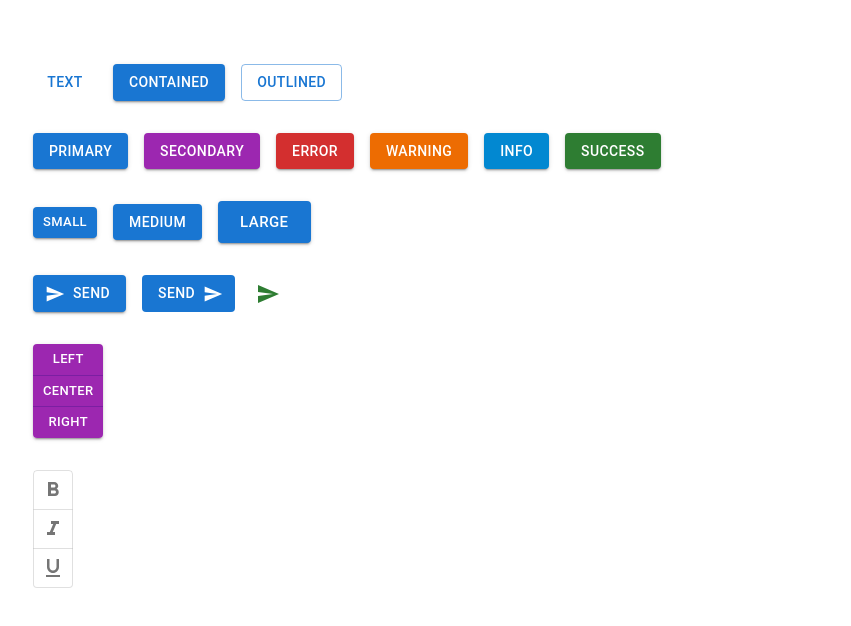
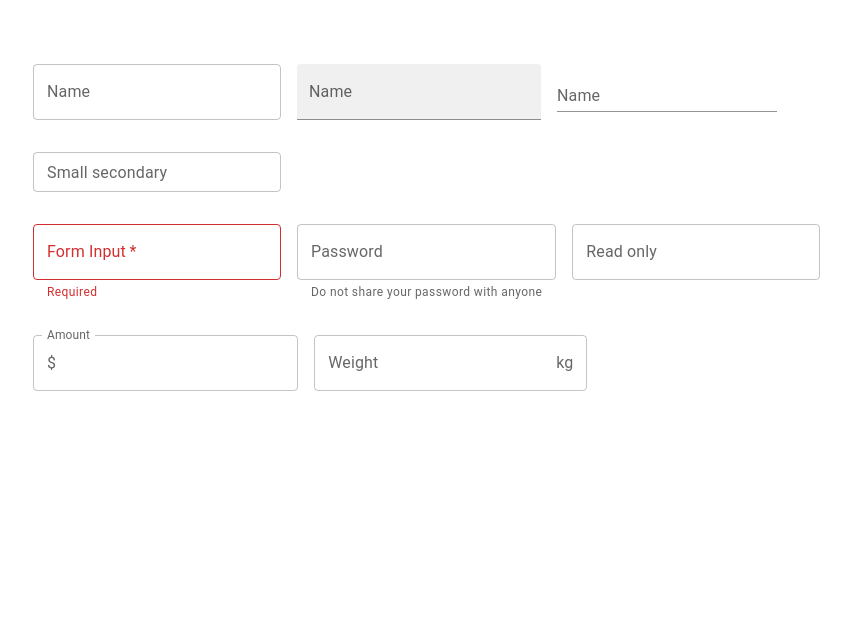
Before and after one commit to thethmuenaing/react-mui-demo, a React (Create React App) app: page / in a window 1280 px wide. Shown: the top 626 px of the page, without its empty margins (31-882 px from the left). Built offline with nearby package versions, Linux system fonts and the light colour scheme.

Commit message:
build MuiTextFiedl component

```diff
--- a/src/App.tsx
+++ b/src/App.tsx
@@ -1,12 +1,14 @@
 import './App.css';
 // import { MuiTypography } from './components/MuiTypography';
-import { MuiButton } from './components/MuiButton';
+// import { MuiButton } from './components/MuiButton';
+import { MuiTextField } from './components/MuiTextField';
 
 function App() {
   return (
     <div className="App">
       {/* <MuiTypography/> */}
-      <MuiButton/>
+      {/* <MuiButton/> */}
+      <MuiTextField/>
     </div>
   );
 }
--- /dev/null
+++ b/src/components/MuiTextField.tsx
@@ -0,0 +1,37 @@
+import { Stack, TextField, InputAdornment } from "@mui/material"
+import { useState } from "react"
+
+export const MuiTextField = () => {
+	const [value , setValue] = useState("")
+	return (
+		<Stack spacing={4}>
+			<Stack direction="row" spacing={2}>
+				<TextField label="Name" variant="outlined"/>
+				<TextField label="Name" variant="filled"/>
+				<TextField label="Name" variant="standard"/>
+			</Stack>
+
+			<Stack direction="row" spacing={2}>
+				<TextField label="Small secondary" size="small" color="secondary"/>
+			</Stack>
+
+			<Stack direction="row" spacing={2}>
+
+				<TextField label="Form Input" required error={!value} value={value}
+				onChange={e=>setValue(e.target.value)} helperText={!value ? "Required" : "Do not share your password with anyone"}/>
+
+				<TextField label="Password" type="password" helperText="Do not share your password with anyone" />
+				<TextField label="Read only" InputProps={{readOnly:true}} />
+			</Stack>
+
+			<Stack direction="row" spacing={2}>
+				<TextField label="Amount" InputProps={{
+					startAdornment: <InputAdornment position="start">$</InputAdornment>
+				}}/>
+				<TextField label="Weight" InputProps={{
+					endAdornment: <InputAdornment position="end">kg</InputAdornment>
+				}}/>
+			</Stack>
+		</Stack>
+	)
+}
```
